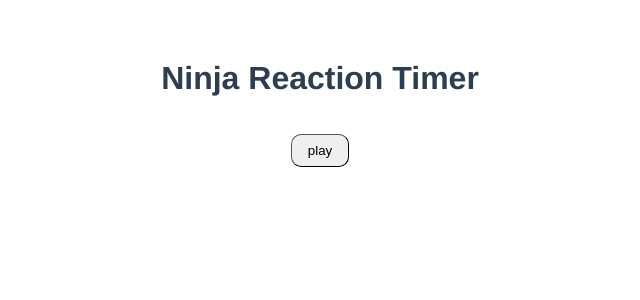
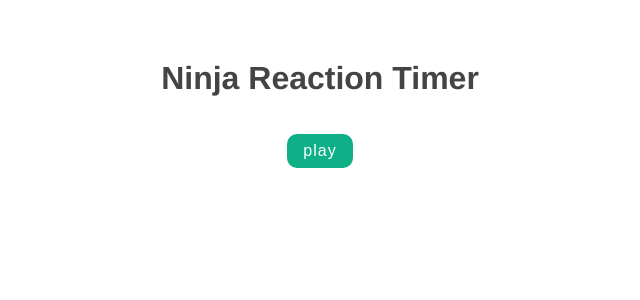
Before and after one commit to isaacsokari/vue-intro, a Vue app: page / in a window 1280 px wide. Shown: the top 300 px of the page, without its empty margins (320-960 px from the left). Built offline with nearby package versions, Linux system fonts and the light colour scheme.

Commit message:
completed styling

```diff
--- a/src/App.vue
+++ b/src/App.vue
@@ -41,13 +41,27 @@
 </script>
 
 <style>
-#app,
-#modals {
+#app {
     font-family: Avenir, Helvetica, Arial, sans-serif;
     -webkit-font-smoothing: antialiased;
     -moz-osx-font-smoothing: grayscale;
     text-align: center;
-  color: #2c3e50;
+    color: #444;
     margin-top: 60px;
   }
+  button {
+    background: #0faf87;
+    color: white;
+    border: none;
+    padding: 8px 16px;
+    border-radius: 4px;
+    font-size: 16px;
+    letter-spacing: 1px;
+    cursor: pointer;
+    margin: 10px;
+  }
+  button[disabled] {
+    opacity: 0.2;
+    cursor: not-allowed;
+  }
 </style>
```
Lines whose indentation alone changed are shown as unchanged.
